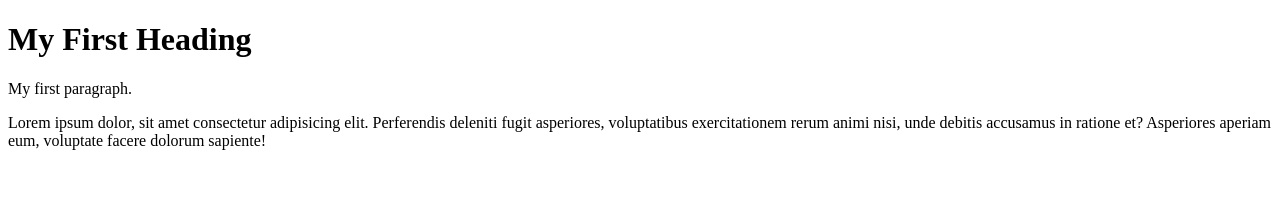
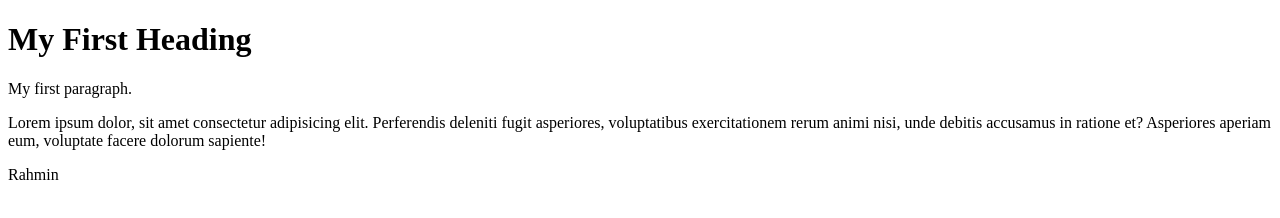
Before and after one commit to RahminHossain/first-project, a plain HTML site: page index.html in a window 1280 px wide. Drawn offline with Linux system fonts and the light colour scheme.

Commit message:
Update index.html

```diff
--- a/index.html
+++ b/index.html
@@ -5,5 +5,5 @@
 <h1>My First Heading</h1>
 <p>My first paragraph.</p>
 <p>Lorem ipsum dolor, sit amet consectetur adipisicing elit. Perferendis deleniti fugit asperiores, voluptatibus exercitationem rerum animi nisi, unde debitis accusamus in ratione et? Asperiores aperiam eum, voluptate facere dolorum sapiente!</p>
-
+<p>Rahmin</p>
 </body>
```
